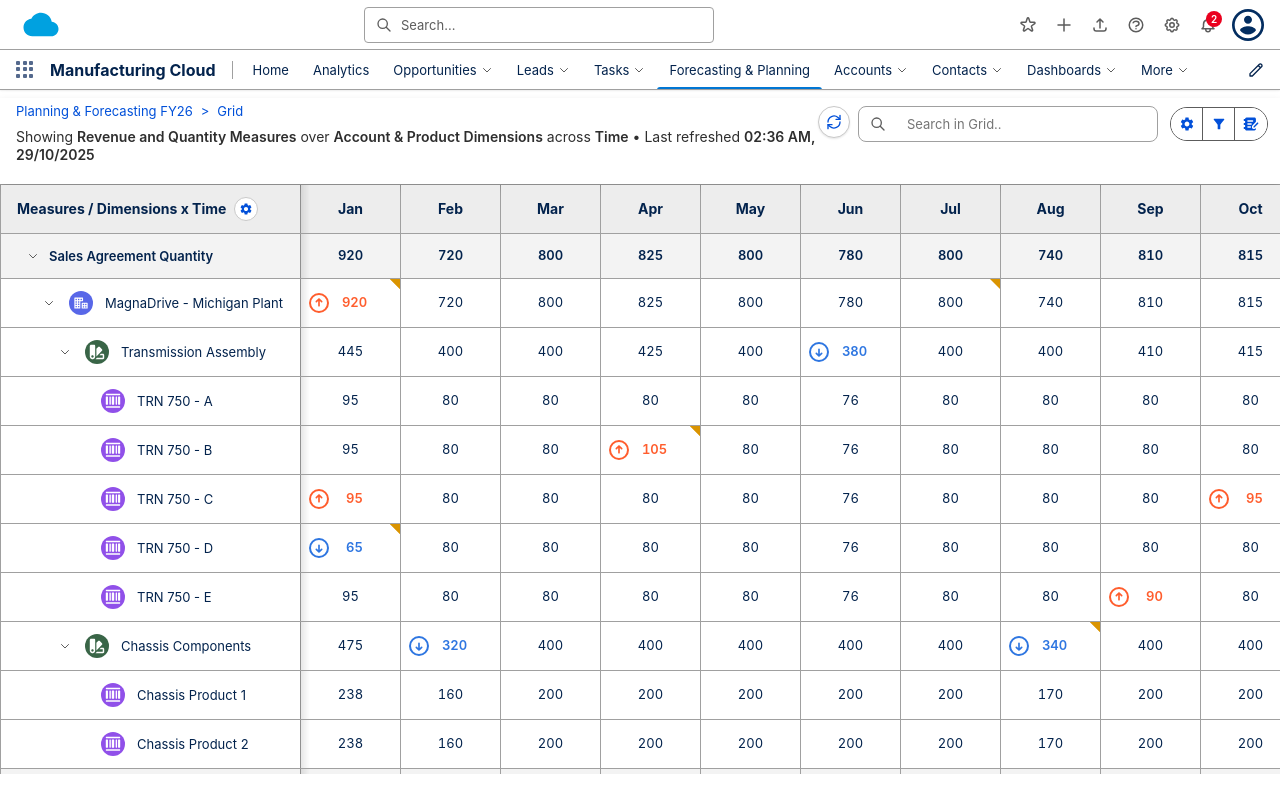
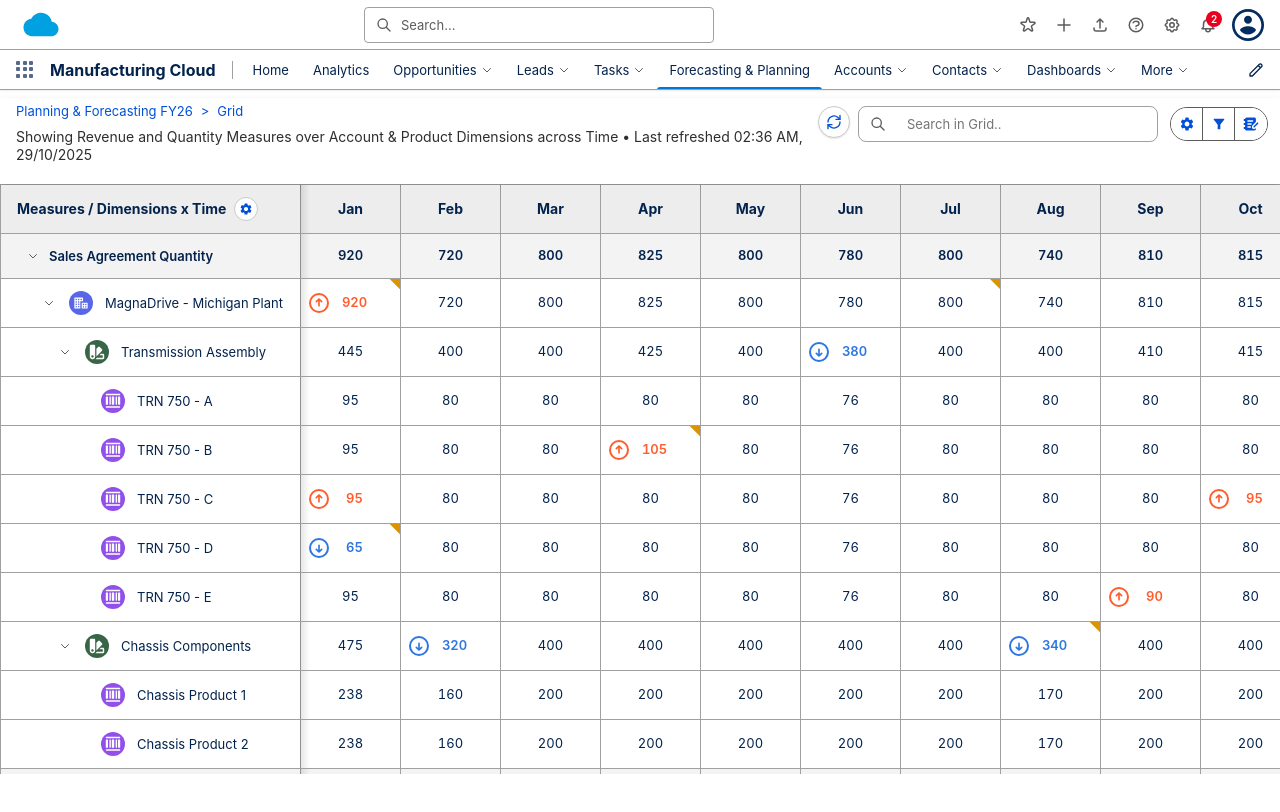
Before and after one commit to lakshmitv-netizen/Forecasting-grid, a React (Vite) app: page / in a window 1280 px wide. Shown: the top 812 px of the page. Built offline with nearby package versions, Linux system fonts and the light colour scheme.

Commit message:
Remove bold styling from status text

```diff
--- a/src/components/ForecastingGrid.tsx
+++ b/src/components/ForecastingGrid.tsx
@@ -1510,14 +1510,7 @@
 
                 return (
                   <>
-                    Showing{' '}
-                    <span className="last-refreshed-semibold">{parts[0]}</span>
-                    {' over '}
-                    <span className="last-refreshed-semibold">{secondPart[0]}</span>
-                    {' across '}
-                    <span className="last-refreshed-semibold">{secondPart[1]}</span>
-                    {' • Last refreshed '}
-                    <span className="last-refreshed-semibold">{lastRefreshed}</span>
+                    Showing {parts[0]} over {secondPart[0]} across {secondPart[1]} • Last refreshed {lastRefreshed}
                   </>
                 );
               })()}
```
